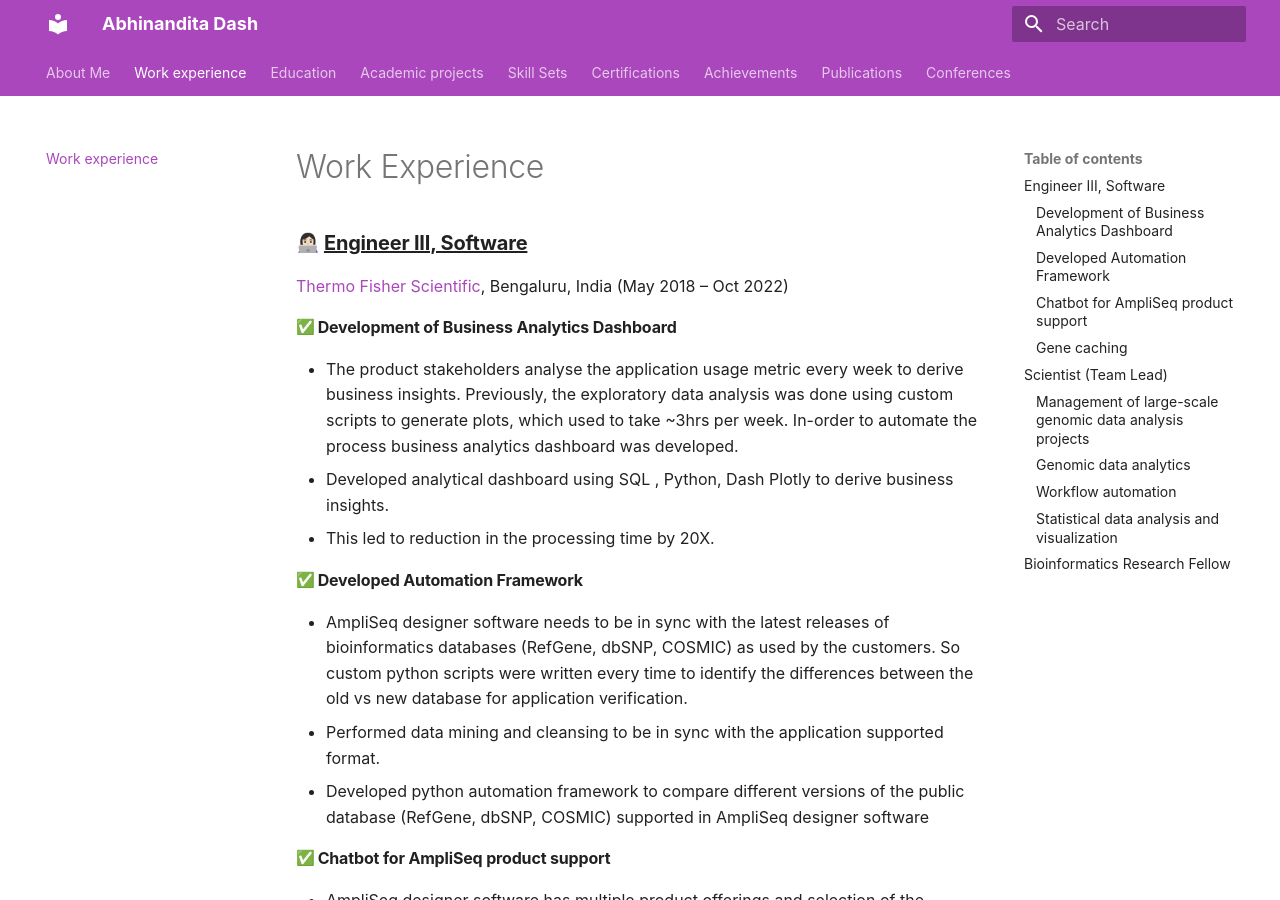
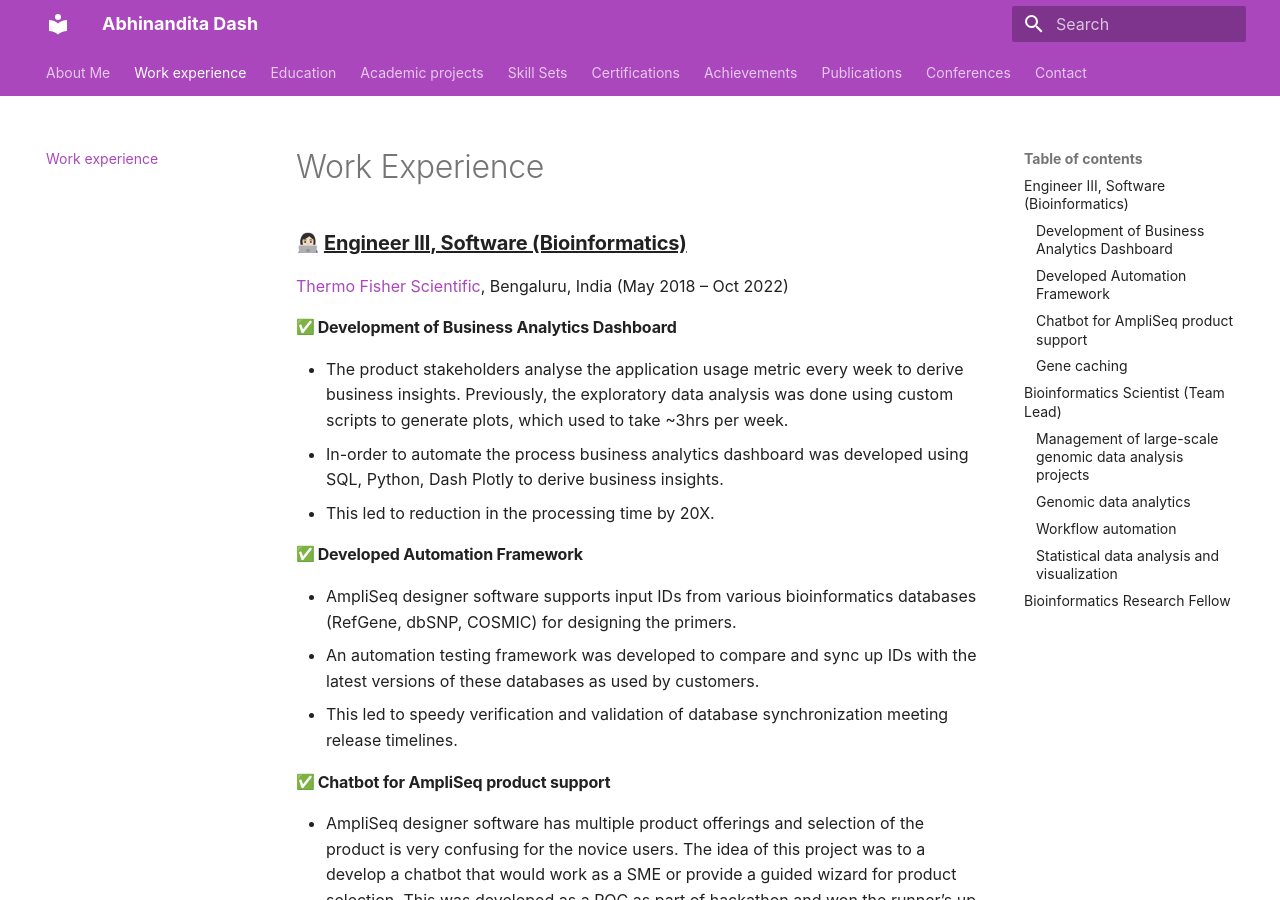
Before and after one commit to dash-abhinandita/Portfolio, an MkDocs documentation site: the page built from docs/experience.md, in a window 1280 px wide and 900 px high. Built offline with MkDocs 1.6.1 and Material for MkDocs 9.7.7, drawn with Linux system fonts in a browser that asks for light colours; emoji names are drawn with the system emoji font; some web fonts are replaced; some of the changed text lies outside the part shown.

Commit message:
updated text

```diff
--- a/docs/experience.md
+++ b/docs/experience.md
@@ -1,16 +1,16 @@
 # Work Experience
-### :woman_technologist_tone1: **<u>Engineer III, Software</u>** </br>
-[Thermo Fisher Scientific](https://www.thermofisher.com/us/en/home.html), Bengaluru, India (May 2018 – Oct 2022)
+### :woman_technologist_tone1: **<u>Engineer III, Software (Bioinformatics)</u>** </br>
+[Thermo Fisher Scientific](https://www.thermofisher.com/us/en/home.html){target="_blank"}, Bengaluru, India (May 2018 – Oct 2022)
 
 #### :white_check_mark: Development of Business Analytics Dashboard
-- The product stakeholders analyse the application usage metric every week to derive business insights. Previously, the exploratory data analysis was done using custom scripts to generate plots, which used to take ~3hrs per week. In-order to automate the process business analytics dashboard was developed.
-- Developed analytical dashboard using SQL , Python, Dash Plotly to derive business insights.
+- The product stakeholders analyse the application usage metric every week to derive business insights. Previously, the exploratory data analysis was done using custom scripts to generate plots, which used to take ~3hrs per week.
+- In-order to automate the process business analytics dashboard was developed using SQL, Python, Dash Plotly to derive business insights.
 - This led to reduction in the processing time by 20X.
 
 #### :white_check_mark: Developed Automation Framework
-- AmpliSeq designer software needs to be in sync with the latest releases of bioinformatics databases (RefGene, dbSNP, COSMIC) as used by the customers. So custom python scripts were written every time to identify the differences between the old vs new database for application verification.
-- Performed data mining and cleansing to be in sync with the application supported format.
-- Developed python automation framework to compare different versions of the public database (RefGene, dbSNP, COSMIC) supported in AmpliSeq designer software
+- AmpliSeq designer software supports input IDs from various bioinformatics databases (RefGene, dbSNP, COSMIC) for designing the primers.
+- An automation testing framework was developed to compare and sync up IDs with the latest versions of these databases as used by customers.
+- This led to speedy verification and validation of database synchronization meeting release timelines.
 
 #### :white_check_mark: Chatbot for AmpliSeq product support
 - AmpliSeq designer software has multiple product offerings and selection of the product is very confusing for the novice users. The idea of this project was to a develop a chatbot that would work as a SME or provide a guided wizard for product selection. This was developed as a POC as part of hackathon and won the runner’s up award across 30 teams globally.
@@ -25,8 +25,8 @@
 - Led to 8X reduction in TAT
 - Reduced cost of AWS services by avoiding the execution of the pipeline for cached genes
 
-### :woman_scientist_tone1: **<u>Scientist (Team Lead)</u>**<br>
-[Genotypic Technology Pvt. Ltd.](https://www.genotypic.co.in/), Bengaluru, India (Jan 2014 – May 2018)
+### :woman_scientist_tone1: **<u>Bioinformatics Scientist (Team Lead)</u>**<br>
+[Genotypic Technology Pvt. Ltd.](https://www.genotypic.co.in/){target="_blank"}, Bengaluru, India (Jan 2014 – May 2018)
 #### :white_check_mark: Management of large-scale genomic data analysis projects
 - Led and mentored the Next Generation Sequencing (NGS) analysis team of 5 members.
 - Handled >400 NGS analysis projects over a span of 4.5 years.
--- a/mkdocs.yml
+++ b/mkdocs.yml
@@ -10,6 +10,7 @@ nav:
   - Achievements: achievements.md
   - Publications: publications.md
   - Conferences: conferences.md
+  - Contact: contact.md
 
 theme:
   name: material
```
Also changed, not shown: other parts of docs/experience.md (+1 -1 lines), docs/academicProjects.md (+11 -11 lines), docs/contact.md (added, +1 -0 lines), docs/images/digits.png (deleted).
